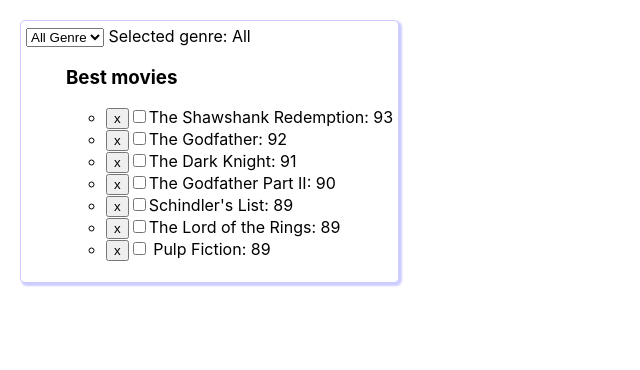
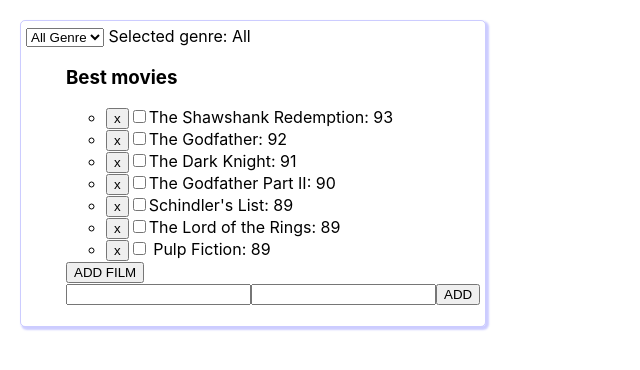
Before and after one commit to IJTINK7/Week, a React (Create React App) app in the folder SamuraiWillHelp/movielist/: page / in a window 1280 px wide. Shown: the top 370 px of the page, without its empty margins (0-640 px from the left). Built offline with nearby package versions, Linux system fonts and the light colour scheme.

Commit message:
Creating AddForm.tsx component

```diff
--- /dev/null
+++ b/SamuraiWillHelp/movielist/src/components/AddForm.tsx
@@ -0,0 +1,14 @@
+import React from 'react';
+
+export const AddForm = () => {
+	return (
+		<div>
+			<button>ADD FILM</button>
+			<div>
+				<input type="text"/>
+				<input type="text"/>
+				<button>ADD</button>
+			</div>
+		</div>
+	);
+};
--- a/SamuraiWillHelp/movielist/src/components/WatchList.tsx
+++ b/SamuraiWillHelp/movielist/src/components/WatchList.tsx
@@ -1,4 +1,5 @@
 import React from 'react';
+import {AddForm} from "./AddForm";
 
 export type PropsType = {
 	movies: MovieType[]
@@ -32,6 +33,7 @@ export const Watchlist = (props: PropsType) => {
 					)
 				})}
 			</ul>
+			<AddForm/>
 		</>
 	);
 };
```
